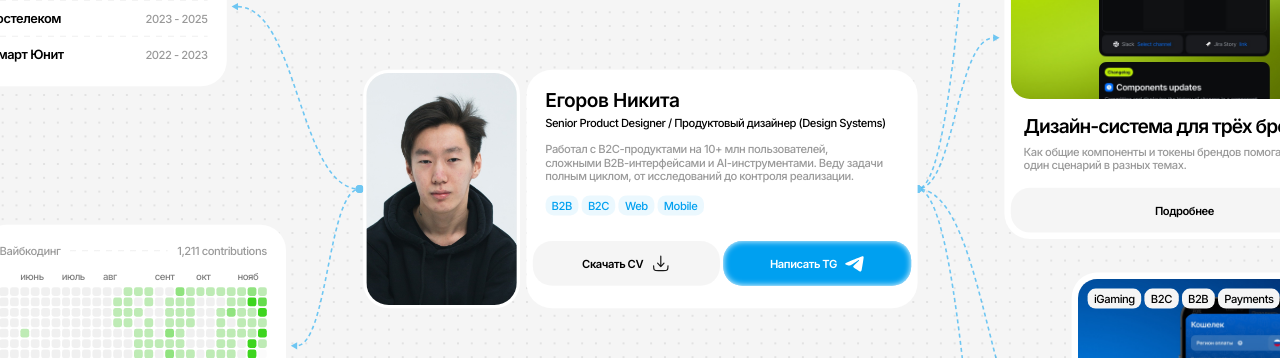
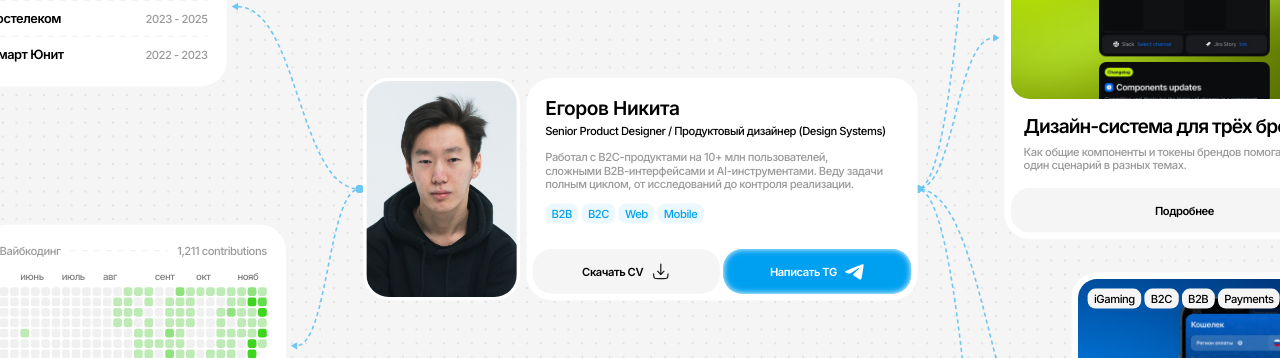
Before and after one commit to egorovdnikita/my-portfolio, a React (Vite) app: page / in a window 1280 px wide. Shown: the part 211-569 px from the top of the page. Built offline with nearby package versions, Linux system fonts and the light colour scheme; no server answers.

Commit message:
Подстраивать высоту главной карточки под текст и прижать кнопки вниз

```diff
--- a/src/styles.css
+++ b/src/styles.css
@@ -443,6 +443,7 @@ a {
   gap: 8px;
 }
 .hero-photo {
+  position: relative;
   width: 196px;
   flex-shrink: 0;
   border: 4px solid var(--photo-frame);
@@ -451,6 +452,8 @@ a {
   background: var(--photo-frame);
 }
 .hero-photo-img {
+  position: absolute;
+  inset: 0;
   display: block;
   width: 100%;
   height: 100%;
@@ -487,6 +490,7 @@ a {
 }
 .hero-actions {
   display: flex;
+  margin-top: auto;
   gap: 4px;
   width: 473px;
 }
```
